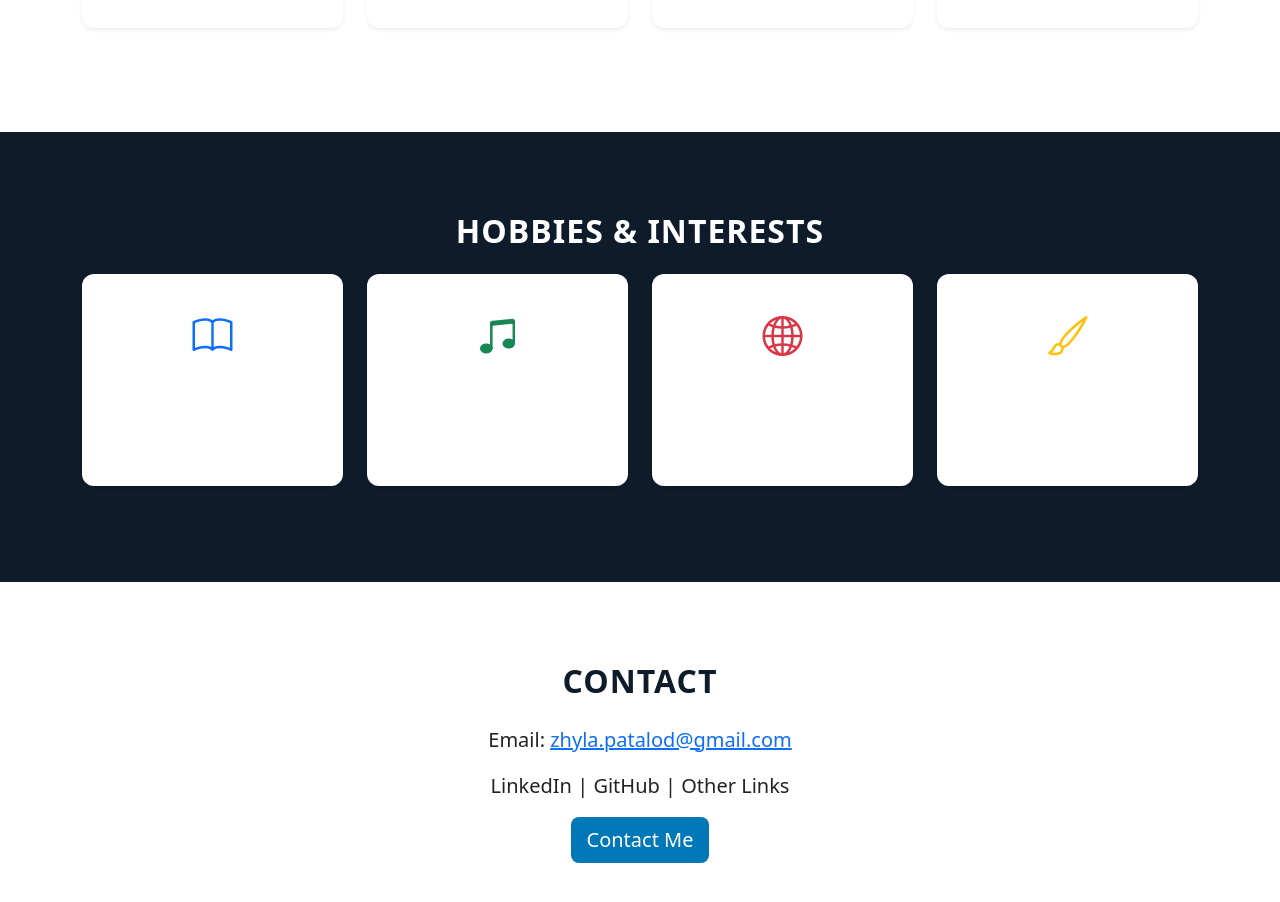
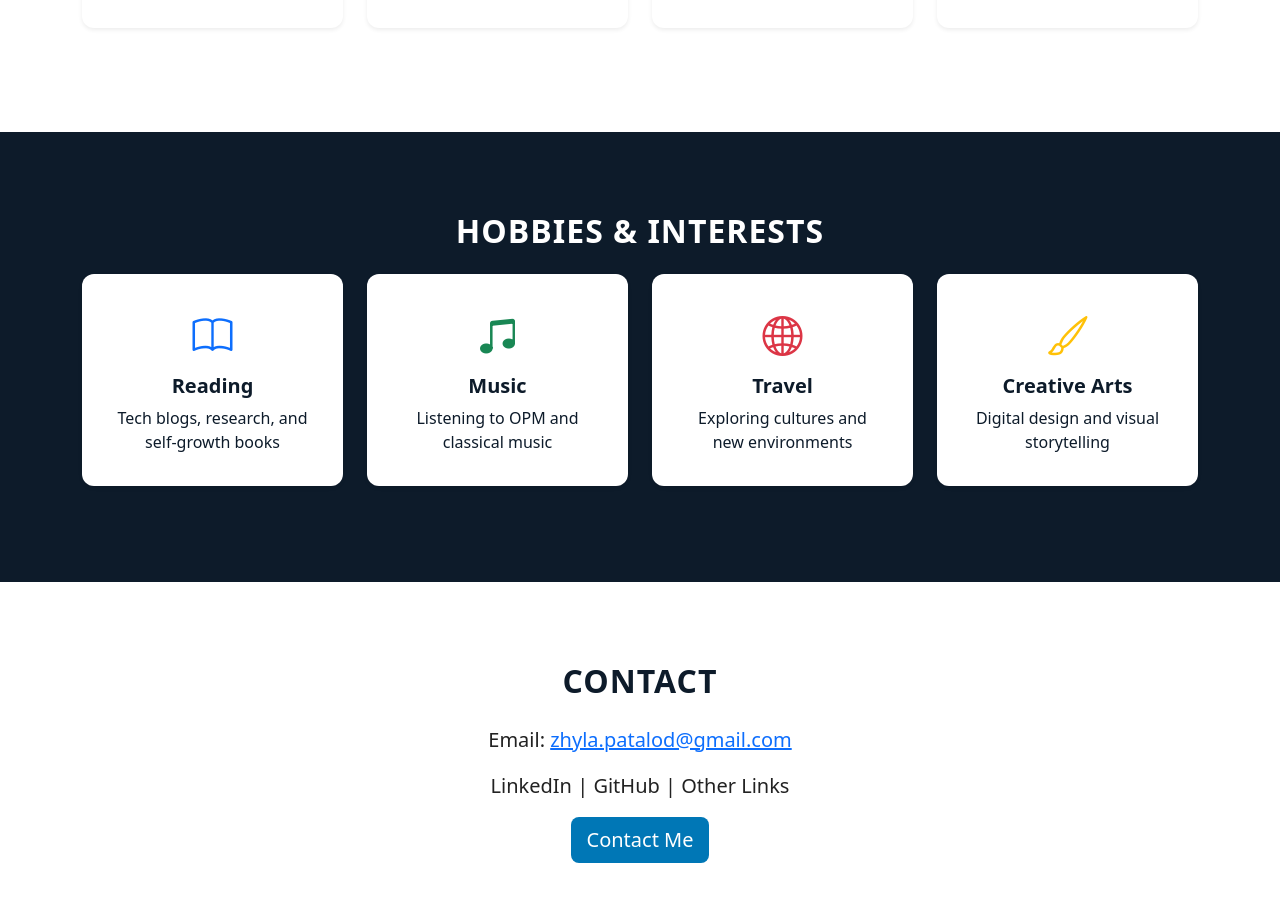
Before and after one commit to LyleZhyla/responsive-website, a React (Create React App) app: page / in a window 1280 px wide. Shown: the part 1420-2322 px from the top of the page. Built offline with nearby package versions, Linux system fonts and the light colour scheme.

Commit message:
Add Hobbies.js

```diff
--- a/src/App.js
+++ b/src/App.js
@@ -1,11 +1,11 @@
 import 'bootstrap/dist/css/bootstrap.min.css';
-import { Container, Navbar, Nav, Button, Card, Row, Col, Image, Carousel, NavDropdown, Modal } from 'react-bootstrap';
+import { Container, Navbar, Nav, Button, Card, Row, Col, Image, NavDropdown } from 'react-bootstrap';
 import 'bootstrap-icons/font/bootstrap-icons.css';
 import ProfilePic from './assets/2x2.jpg';
 import './App.css';
 
 import Academic from "./Academic";
-
+import Hobbies from "./Hobbies";
 
 function App() {
   return (
@@ -126,49 +126,7 @@ function App() {
 
 
       {/* Hobbies Section */}
-      <section id="hobbies">
-        <Container>
-          <h2 className="fw-bold mb-4 text-center">Hobbies & Interests</h2>
-          <Row>
-            <Col md={3} sm={6} className="text-center mb-3">
-              <Card className="shadow-sm border-0 p-3">
-                <Card.Body>
-                  <i className="bi bi-book fs-1 text-primary"></i>
-                  <Card.Title className="mt-2">Reading</Card.Title>
-                  <Card.Text>Tech blogs, research, and self-growth books</Card.Text>
-                </Card.Body>
-              </Card>
-            </Col>
-            <Col md={3} sm={6} className="text-center mb-3">
-              <Card className="shadow-sm border-0 p-3">
-                <Card.Body>
-                  <i className="bi bi-music-note-beamed fs-1 text-success"></i>
-                  <Card.Title className="mt-2">Music</Card.Title>
-                  <Card.Text>Listening to OPM and classical music</Card.Text>
-                </Card.Body>
-              </Card>
-            </Col>
-            <Col md={3} sm={6} className="text-center mb-3">
-              <Card className="shadow-sm border-0 p-3">
-                <Card.Body>
-                  <i className="bi bi-globe2 fs-1 text-danger"></i>
-                  <Card.Title className="mt-2">Travel</Card.Title>
-                  <Card.Text>Exploring cultures and new environments</Card.Text>
-                </Card.Body>
-              </Card>
-            </Col>
-            <Col md={3} sm={6} className="text-center mb-3">
-              <Card className="shadow-sm border-0 p-3">
-                <Card.Body>
-                  <i className="bi bi-brush fs-1 text-warning"></i>
-                  <Card.Title className="mt-2">Creative Arts</Card.Title>
-                  <Card.Text>Digital design and visual storytelling</Card.Text>
-                </Card.Body>
-              </Card>
-            </Col>
-          </Row>
-        </Container>
-      </section>
+      <Hobbies />
 
       {/* Contact Section */}
       <section id="contact" className="text-center">
--- a/src/Hobbies.js
+++ b/src/Hobbies.js
@@ -0,0 +1,87 @@
+import React, { useState } from "react";
+import { Container, Row, Col, Card, Modal, Button } from "react-bootstrap";
+
+const Hobbies = () => {
+  const [show, setShow] = useState(false);
+  const [selected, setSelected] = useState(null);
+
+  const handleClose = () => setShow(false);
+  const handleShow = (hobby) => {
+    setSelected(hobby);
+    setShow(true);
+  };
+
+  const hobbies = [
+    {
+      icon: "bi bi-book",
+      color: "text-primary",
+      title: "Reading",
+      short: "Tech blogs, research, and self-growth books",
+      details: "I enjoy reading about technology trends, academic research, and personal development books that inspire growth."
+    },
+    {
+      icon: "bi bi-music-note-beamed",
+      color: "text-success",
+      title: "Music",
+      short: "Listening to OPM and classical music",
+      details: "Music is one of my creative outlets. I enjoy listening to OPM hits and classical pieces for relaxation and focus."
+    },
+    {
+      icon: "bi bi-globe2",
+      color: "text-danger",
+      title: "Travel",
+      short: "Exploring cultures and new environments",
+      details: "Traveling allows me to explore different cultures and broaden my perspective through new experiences."
+    },
+    {
+      icon: "bi bi-brush",
+      color: "text-warning",
+      title: "Creative Arts",
+      short: "Digital design and visual storytelling",
+      details: "I express creativity through digital design and storytelling, combining visuals and concepts in unique ways."
+    },
+  ];
+
+  return (
+    <section id="hobbies">
+      <Container>
+        <h2 className="fw-bold mb-4 text-center">Hobbies & Interests</h2>
+        <Row>
+          {hobbies.map((hobby, index) => (
+            <Col md={3} sm={6} className="text-center mb-3" key={index}>
+              <Card
+                className="shadow-sm border-0 p-3 hover-card"
+                onClick={() => handleShow(hobby)}
+                style={{ cursor: "pointer" }}
+              >
+                <Card.Body>
+                  <i className={`${hobby.icon} fs-1 ${hobby.color}`}></i>
+                  <Card.Title className="mt-2" style={{ color: "#0d1b2a" }}z>{hobby.title}</Card.Title>
+                  <Card.Text style={{ color: "#0d1b2a" }}>
+                    {hobby.short}</Card.Text>
+                </Card.Body>
+              </Card>
+            </Col>
+          ))}
+        </Row>
+
+        {/* Modal for Hobbies */}
+        <Modal show={show} onHide={handleClose} centered>
+          <Modal.Header closeButton>
+            <Modal.Title>{selected?.title}</Modal.Title>
+          </Modal.Header>
+          <Modal.Body>
+            <p>{selected?.details}</p>
+          </Modal.Body>
+          <Modal.Footer>
+            <Button variant="secondary" onClick={handleClose}>
+              Close
+            </Button>
+          </Modal.Footer>
+        </Modal>
+      </Container>
+    </section>
+  );
+};
+
+export default Hobbies;
```
